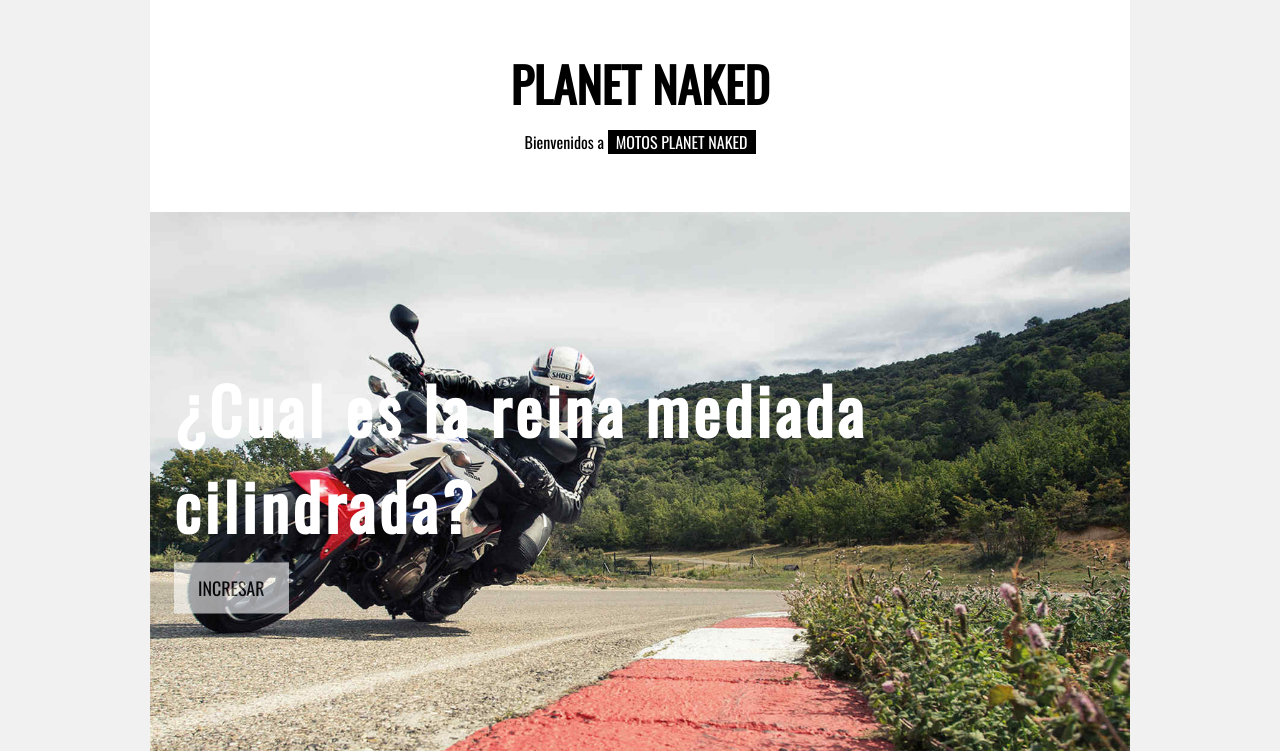
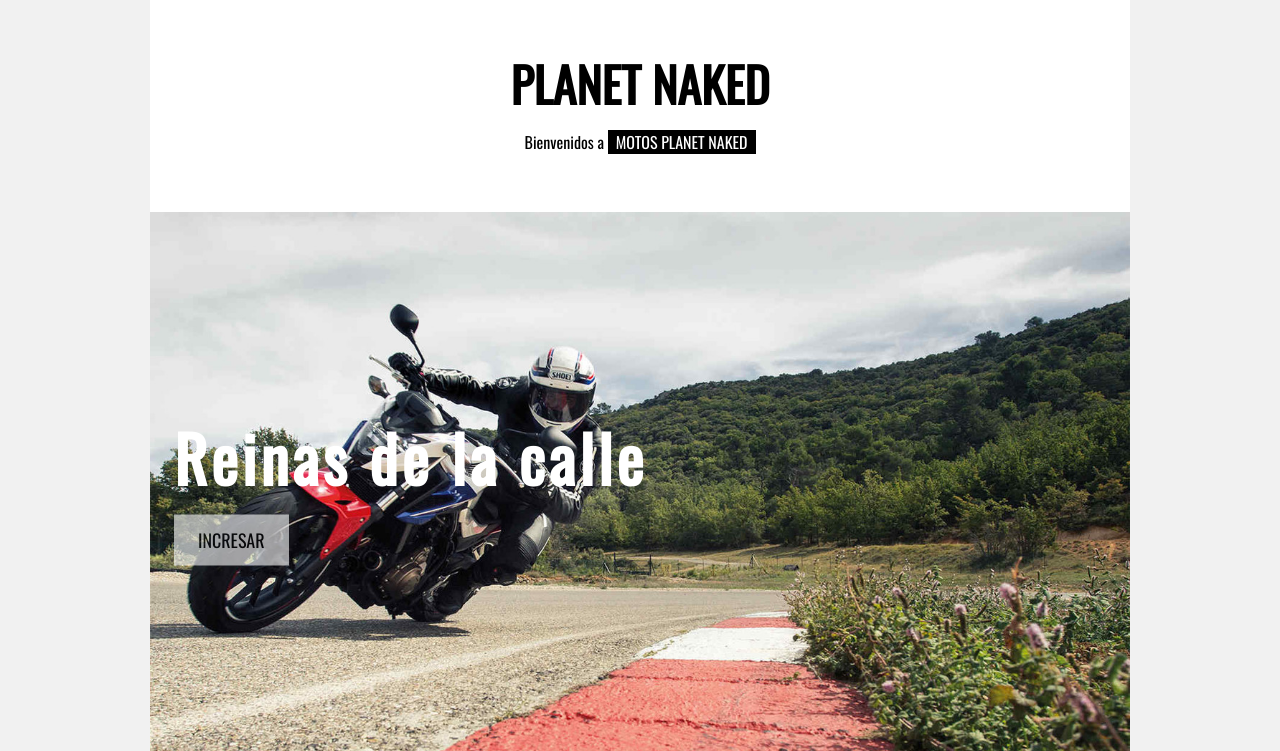
Before and after one commit to BcCastro/Block, a plain HTML site: page index.html in a window 1280 px wide. Shown: the part 49-800 px from the top of the page. Drawn offline with nearby package versions, Linux system fonts and the light colour scheme.

```diff
--- a/index.html
+++ b/index.html
@@ -46,7 +46,7 @@
   <header class="w3-display-container w3-wide" id="home">
     <img class="w3-image" src="img/hondacb500.jpg" alt="Fashion Blog" width="1600" height="1060">
     <div class="w3-display-left w3-padding-large">
-      <h1 class="w3-jumbo w3-text-white w3-hide-small"><b>¿Cual es la reina mediada cilindrada?</b></h1>
+      <h1 class="w3-jumbo w3-text-white w3-hide-small"><b>Reinas de la calle</b></h1>
       <h6><button class="w3-button w3-white w3-padding-large w3-large w3-opacity w3-hover-opacity-off" onclick="document.getElementById('subscribe').style.display='block'">INCRESAR</button></h6>
     </div>
   </header>
```
